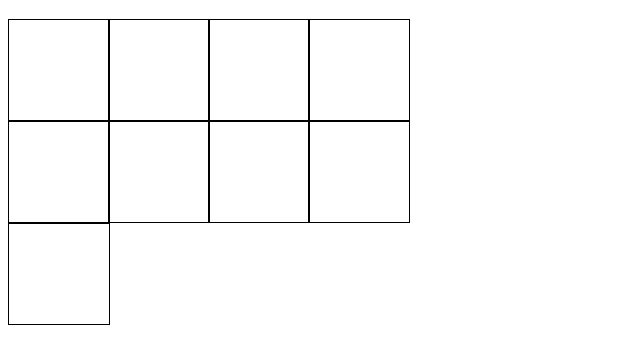
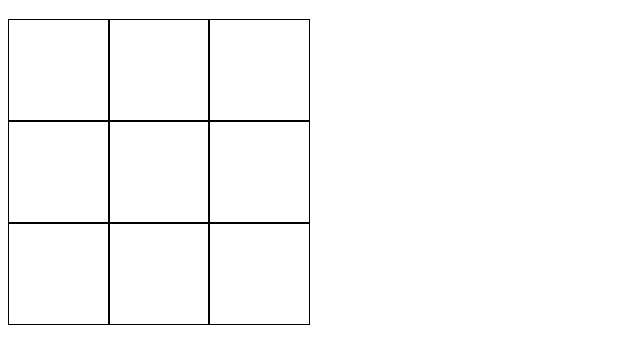
Before and after one commit to ravenkmusic/tik-tak-toe, a plain HTML site: page index.html in a window 1280 px wide. Shown: the part 61-424 px from the top of the page, without its empty margins (0-640 px from the left). Drawn offline with Linux system fonts and the light colour scheme.

Commit message:
fixed grid attributes

```diff
--- a/styles.css
+++ b/styles.css
@@ -2,7 +2,7 @@
     width: 300px;
     height: 300px;
     display: grid;
-    grid-template-columns: 100px 100px 100px 100px;
+    grid-template-columns: 100px 100px 100px;
 }
 
 .cell{
```
